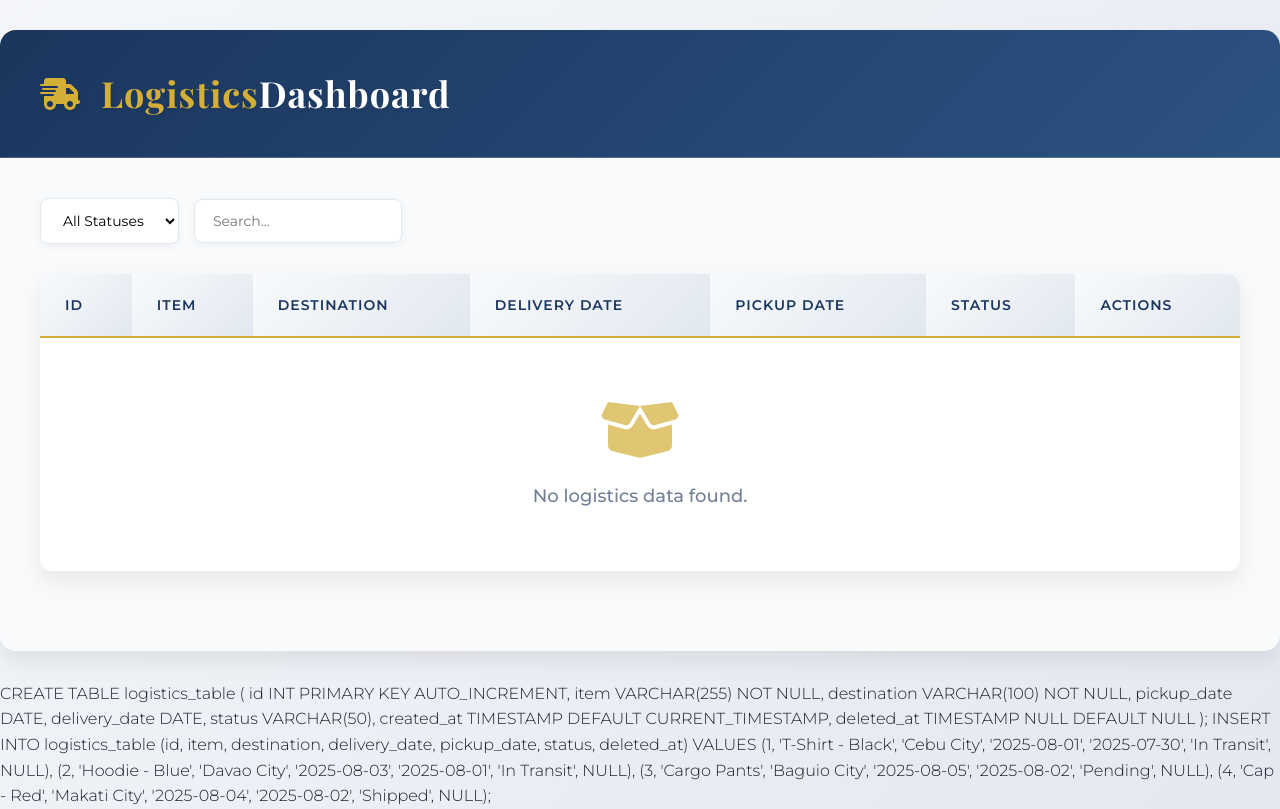
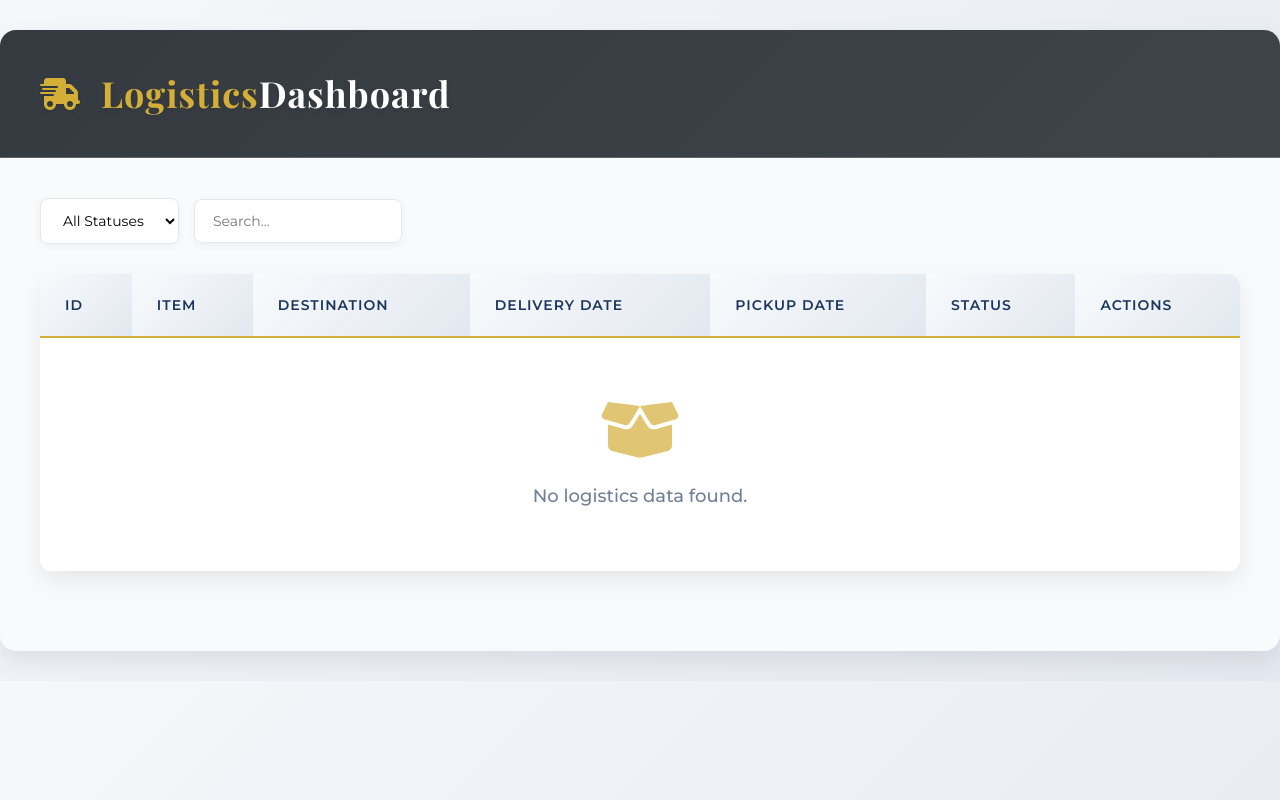
Before and after one commit to bearbrand05/security, a PHP site: page /logistic.php in a window 1280 px wide. Run offline with PHP 8.4, Linux system fonts and the light colour scheme; data that the repository does not hold is empty.

Commit message:
Update logistic.php

```diff
--- a/logistic.php
+++ b/logistic.php
@@ -2,7 +2,7 @@
 $host = "localhost";
 $user = "root";
 $pass = "";
-$dbname = "meow";
+$dbname = "inventory_db";
 $conn = new mysqli($host, $user, $pass, $dbname);
 if ($conn->connect_error) {
     die("Connection failed: " . $conn->connect_error);
@@ -101,7 +101,7 @@ $deleted_result = $conn->query($deleted_sql);
         }
 
         header {
-            background: linear-gradient(135deg, var(--primary), var(--secondary));
+            background: linear-gradient(135deg, #343A40, #3F4449);
             color: white;
             padding: 35px 40px;
             display: flex;
@@ -650,23 +650,3 @@ $deleted_result = $conn->query($deleted_sql);
 <?php
 $conn->close();
 ?>
-
-
-
-
-CREATE TABLE logistics_table (
-    id INT PRIMARY KEY AUTO_INCREMENT,
-    item VARCHAR(255) NOT NULL,
-    destination VARCHAR(100) NOT NULL,
-    pickup_date DATE,
-    delivery_date DATE,
-    status VARCHAR(50),
-    created_at TIMESTAMP DEFAULT CURRENT_TIMESTAMP,
-    deleted_at TIMESTAMP NULL DEFAULT NULL
-);
-
-INSERT INTO logistics_table (id, item, destination, delivery_date, pickup_date, status, deleted_at) VALUES
-(1, 'T-Shirt - Black', 'Cebu City', '2025-08-01', '2025-07-30', 'In Transit', NULL),
-(2, 'Hoodie - Blue', 'Davao City', '2025-08-03', '2025-08-01', 'In Transit', NULL),
-(3, 'Cargo Pants', 'Baguio City', '2025-08-05', '2025-08-02', 'Pending', NULL),
-(4, 'Cap - Red', 'Makati City', '2025-08-04', '2025-08-02', 'Shipped', NULL);
```
